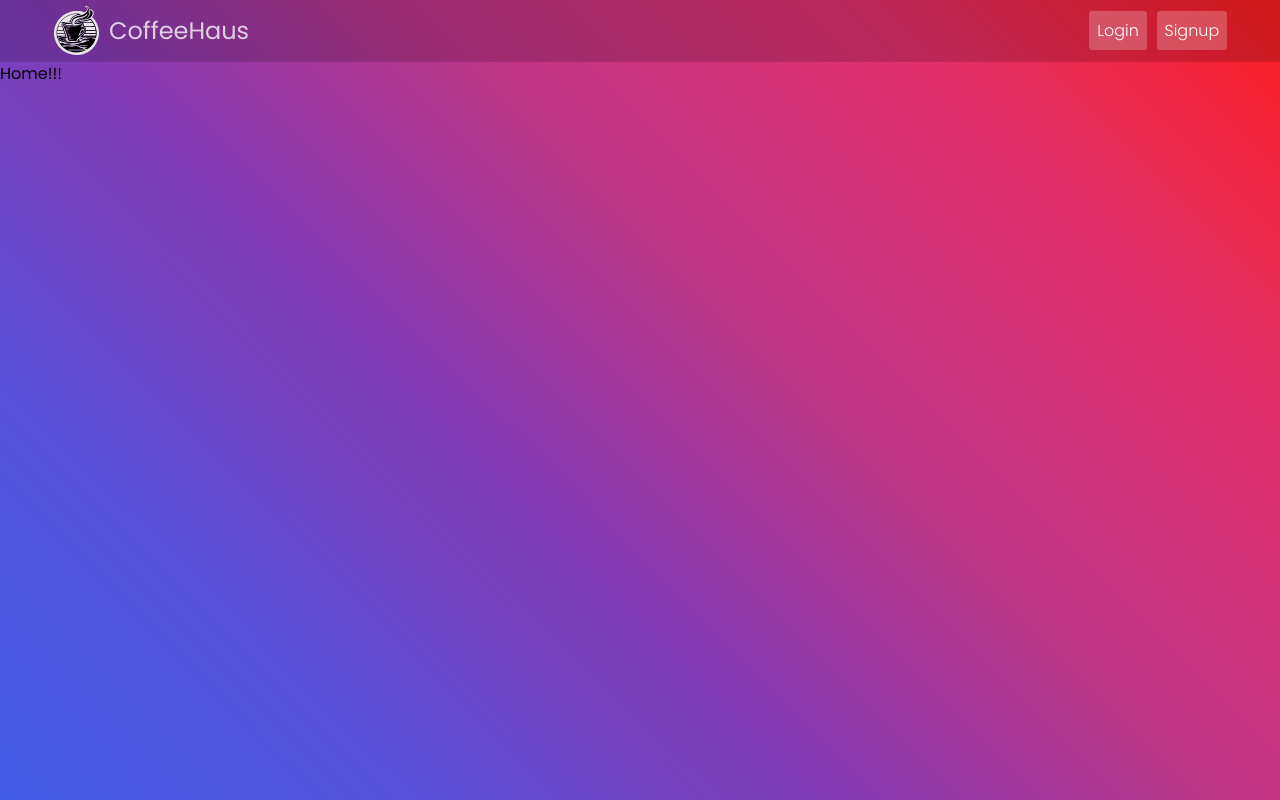
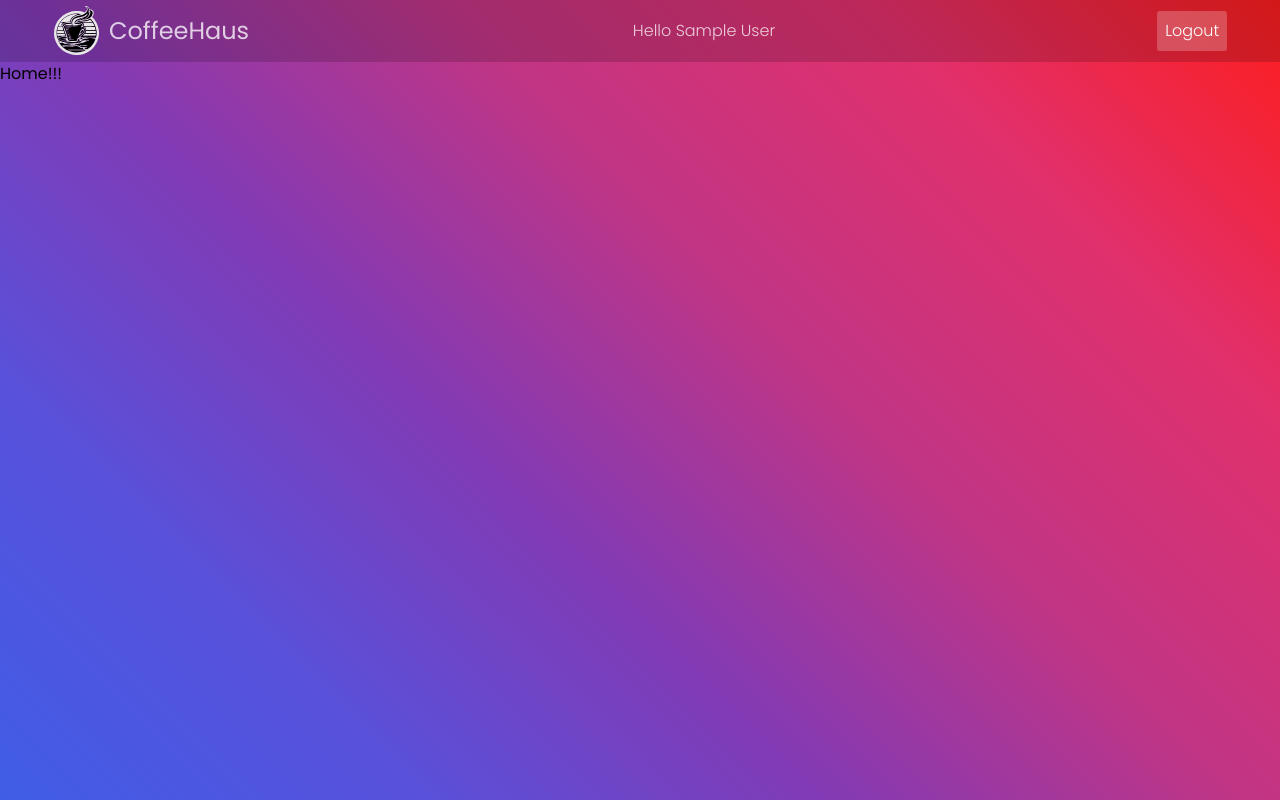
Before and after one commit to Jrwolf99/TrelloClone, a React (Create React App) app: page / in a window 1280 px wide. Built offline with nearby package versions, Linux system fonts and the light colour scheme; no server answers; sample sign-in values are in the browser's storage.

Commit message:
added firebase auth and prepped for firestore data collection

```diff
--- a/src/App.js
+++ b/src/App.js
@@ -1,8 +1,13 @@
 import React from "react";
 import styled from "styled-components";
 
-import { Outlet } from "react-router-dom";
 import Navbar from "./components/Navbar";
+
+import { Routes, Route, Navigate } from "react-router-dom";
+import Home from "./components/Home";
+import Login from "./components/Login";
+import Signup from "./components/Signup";
+import { useAuthContext } from "./hooks/useAuthContext";
 
 const StyledApp = styled.div`
   height: 100vh;
@@ -18,10 +23,24 @@ const StyledApp = styled.div`
 `;
 
 export default function App() {
+  const { user, authIsReady } = useAuthContext();
   return (
-    <StyledApp>
-      <Navbar />
-      <Outlet />
-    </StyledApp>
+    authIsReady && (
+      <StyledApp>
+        <Navbar />
+        <Routes>
+          <Route path="/" element={user ? <Home /> : <Navigate to="login" />} />
+          <Route
+            path="login"
+            element={user ? <Navigate to="/" /> : <Login />}
+          />
+          <Route
+            path="signup"
+            element={user ? <Navigate to="/" /> : <Signup />}
+          />
+          <Route path="*" element={user ? <Navigate to="/" /> : <Login />} />
+        </Routes>
+      </StyledApp>
+    )
   );
 }
--- a/src/components/Login.jsx
+++ b/src/components/Login.jsx
@@ -1,7 +1,6 @@
 import React, { useState } from 'react'
 import styled from "styled-components";
 import { useLogin } from '../hooks/Firebase/useLogin';
-
 
 const StyledForm = styled.form`
 
@@ -39,7 +38,8 @@ export default function Login() {
 
     const handleSubmit = (e) => {
         e.preventDefault();
-        login(email, password)
+        login(email, password);
+
     }
 
     return (
--- a/src/components/Navbar.jsx
+++ b/src/components/Navbar.jsx
@@ -2,6 +2,8 @@ import React from 'react'
 import styled from 'styled-components';
 import { Link } from 'react-router-dom';
 import logo from "../assets/images/LOGOsmall.svg"
+import { useAuthContext } from '../hooks/useAuthContext';
+import { useLogout } from '../hooks/Firebase/useLogout';
 
 
 
@@ -45,16 +47,37 @@ const StyledButtonWrapper = styled.div`
 
 
 export default function Navbar() {
+
+
+
+    const { logout } = useLogout();
+    const { user } = useAuthContext();
+
     return (
         <StyledNav>
             <StyledLogoWrapper>
                 <img src={logo} alt='coffeehaus logo' />
                 <h2>CoffeeHaus</h2>
             </StyledLogoWrapper>
+
+
+            {user && <p>Hello {user.displayName}</p>}
             <StyledButtonWrapper>
-                <Link to="/login">Login</Link>
-                <Link to="/signup">Signup</Link>
+                {!user && (<>
+                    <Link to="/login">Login</Link>
+                    <Link to="/signup">Signup</Link>
+                </>)}
+                {user &&
+                    <button
+                        onClick={logout}>
+                        Logout
+                    </button>
+
+                }
+
             </StyledButtonWrapper>
+
+
 
         </StyledNav>
     )
--- a/src/components/Signup.jsx
+++ b/src/components/Signup.jsx
@@ -40,7 +40,7 @@ export default function Signup() {
 
     const handleSubmit = (e) => {
         e.preventDefault();
-        signup(email, password)
+        signup(email, password, displayName)
     }
 
     return (
--- a/src/hooks/Firebase/useFirestore.jsx
+++ b/src/hooks/Firebase/useFirestore.jsx
@@ -1,3 +1,4 @@
+import { collection } from "firebase/firestore";
 import { useReducer, useEffect, useState } from "react";
 import { projectFirestore, timestamp } from "../../firebase/config";
 
@@ -32,7 +33,7 @@ export const useFirestore = (collection) => {
   const [isCancelled, setIsCancelled] = useState(false);
 
   //collection ref
-  const ref = projectFirestore.collection(collection);
+  const ref = collection(projectFirestore, collection);
 
   const dispatchIfNotCancelled = (action) => {
     if (!isCancelled) {
--- a/src/hooks/Firebase/useLogin.jsx
+++ b/src/hooks/Firebase/useLogin.jsx
@@ -1,3 +1,4 @@
+import { signInWithEmailAndPassword } from "firebase/auth";
 import { useState, useEffect } from "react";
 import { projectAuth } from "../../firebase/config"
 import { useAuthContext } from "../useAuthContext";
@@ -15,7 +16,7 @@ export const useLogin = () => {
 
         //log the user in
         try {
-            const res = await projectAuth.signInWithEmailAndPassword(email, password);
+            const res = await signInWithEmailAndPassword(projectAuth, email, password);
             dispatch({ type: "LOGIN", payload: res.user });
 
             if (!isCancelled) {
--- a/src/hooks/Firebase/useLogout.jsx
+++ b/src/hooks/Firebase/useLogout.jsx
@@ -1,6 +1,7 @@
+import { signOut } from "firebase/auth";
 import { useState, useEffect } from "react";
 import { projectAuth } from "../../firebase/config"
-import { useAuthContext } from "./useAuthContext";
+import { useAuthContext } from "../useAuthContext";
 
 export const useLogout = () => {
     const [isCancelled, setIsCancelled] = useState(false);
@@ -14,14 +15,13 @@ export const useLogout = () => {
 
         //sign the user out
         try {
-            await projectAuth.signOut();
-
+            await signOut(projectAuth);
             dispatch({ type: "LOGOUT" });
-
             if (!isCancelled) {
                 setIsPending(false);
                 setError(null);
             }
+
         } catch (error) {
             if (!isCancelled) {
                 console.log(error.message);
@@ -31,6 +31,9 @@ export const useLogout = () => {
         }
     };
 
+
+
+
     useEffect(() => {
         return () => {
             setIsCancelled(true);
--- a/src/hooks/Firebase/useSignup.jsx
+++ b/src/hooks/Firebase/useSignup.jsx
@@ -1,5 +1,6 @@
 import { useState, useEffect } from "react";
 import { projectAuth } from "../../firebase/config"
+import { createUserWithEmailAndPassword, updateProfile } from "firebase/auth";
 import { useAuthContext } from "../useAuthContext";
 
 export const useSignup = () => {
@@ -9,12 +10,17 @@ export const useSignup = () => {
   const { dispatch } = useAuthContext();
 
   const signup = async (email, password, displayName) => {
+
+
+
+    console.log("displayName:", displayName);
     setError(null);
     setIsPending(true);
 
     try {
       //sign the user up
-      const res = await projectAuth.createUserWithEmailAndPassword(
+      const res = await createUserWithEmailAndPassword(
+        projectAuth,
         email,
         password
       );
@@ -24,7 +30,7 @@ export const useSignup = () => {
       }
 
       //add display name to user
-      await res.user.updateProfile({ displayName });
+      await updateProfile(res.user, { displayName });
 
       //dispatch login action
       dispatch({ type: "LOGIN", payload: res.user });
--- a/src/index.js
+++ b/src/index.js
@@ -4,24 +4,14 @@ import App from "./App";
 import "./globalstyles/reset.css";
 import "./globalstyles/fonts.css";
 
-import { BrowserRouter, Routes, Route } from "react-router-dom";
-import Home from "./components/Home";
-import Login from "./components/Login";
-import Signup from "./components/Signup";
 import { AuthContextProvider } from "./context/AuthContext";
+import { BrowserRouter } from "react-router-dom";
 
 ReactDOM.render(
   <React.StrictMode>
     <AuthContextProvider>
       <BrowserRouter>
-        <Routes>
-          <Route path="/" element={<App />}>
-            <Route index element={<Home />} />
-            <Route path="login" element={<Login />} />
-            <Route path="signup" element={<Signup />} />
-            <Route path="*" element={<Login />} />
-          </Route>
-        </Routes>
+        <App />
       </BrowserRouter>
     </AuthContextProvider>
   </React.StrictMode>,
```
Also changed, not shown: src/hooks/Firebase/useCollection.jsx (+4 -3 lines).
